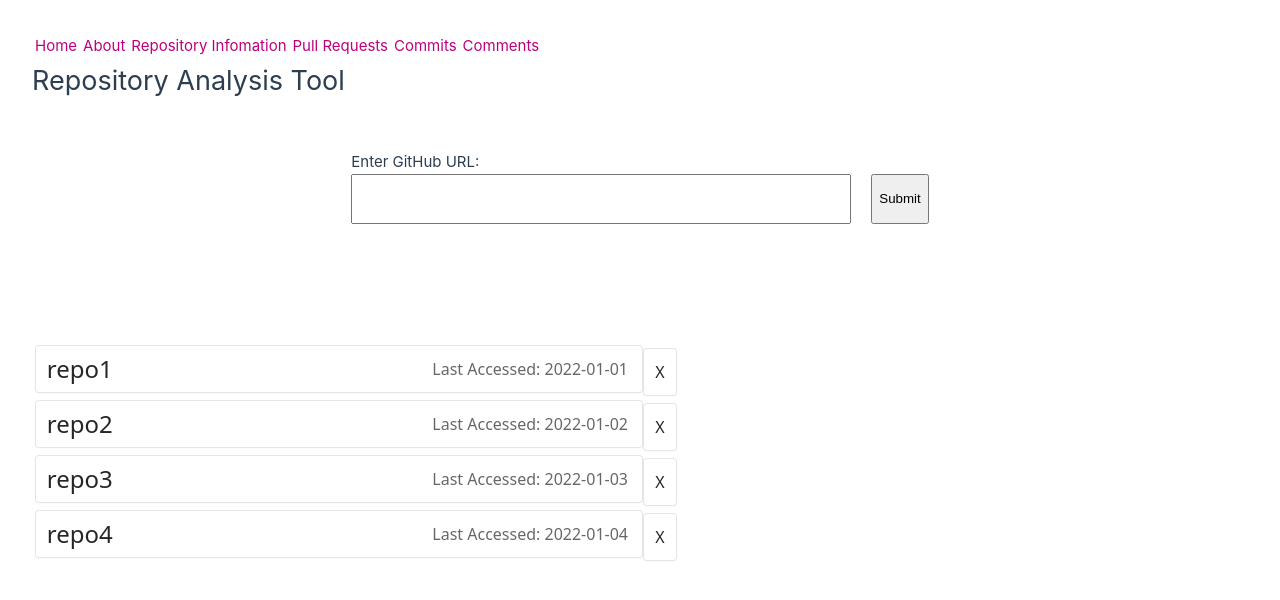
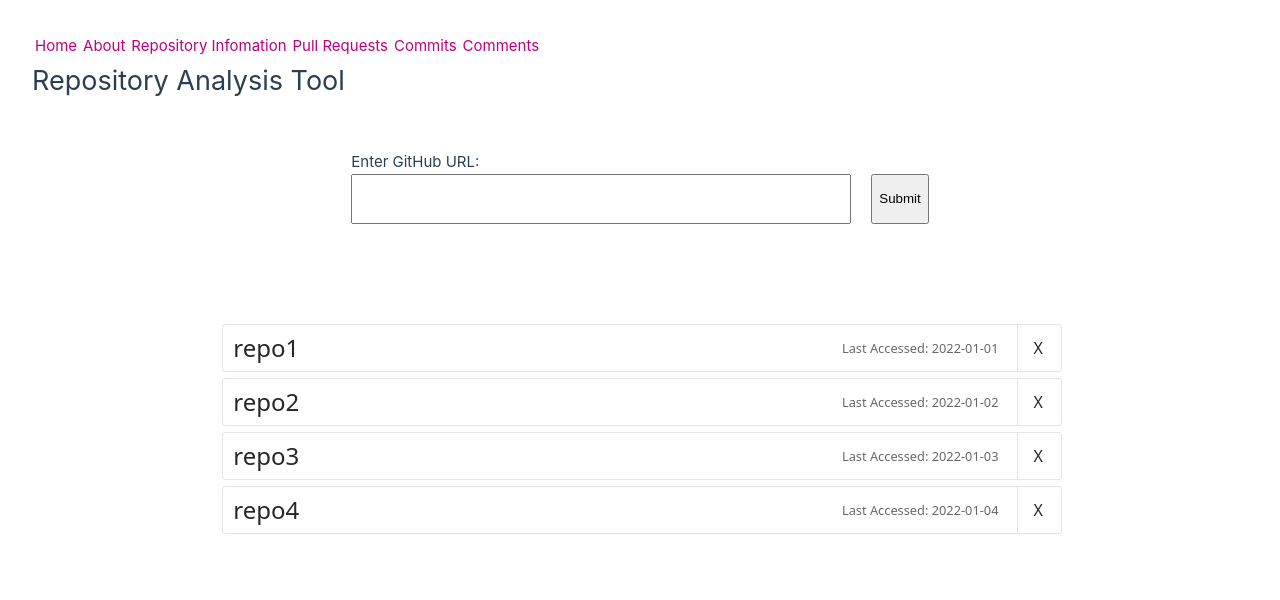
Before and after one commit to EduardoCalvoUribe/GitHubRepositoryAnalysisTool, a Vue app in the folder routerparttwo/: page / in a window 1280 px wide. Shown: the top 600 px of the page. Built offline with nearby package versions, Linux system fonts and the light colour scheme.

Commit message:
repo buttons now aligned properly!

```diff
--- a/routerparttwo/src/assets/main.css
+++ b/routerparttwo/src/assets/main.css
@@ -42,7 +42,7 @@ a,
   justify-content: space-between;
   line-height: 1.25;
   margin: 0;
-  min-height: 3rem;
+  height: 3rem;
   /* padding: calc(.875rem - 1px) calc(1.5rem - 1px); */
   position: relative;
   text-decoration: none;
@@ -51,7 +51,12 @@ a,
   -webkit-user-select: none;
   touch-action: manipulation;
   vertical-align: baseline;
-  width: auto;
+  width: 800px
+}
+
+.button-6>.x {
+
+  width: 100px;
 }
 
 .button-6:hover,
@@ -61,7 +66,7 @@ a,
   color: rgba(0, 0, 0, 0.65);
 }
 
-.button-6:hover {
+.row:hover {
   transform: translateY(-1px);
 }
 
@@ -73,15 +78,17 @@ a,
   transform: translateY(0);
 }
 
-/* make row centered */
 .row {
   display: flex;
+  align-items: center;
   justify-content: center;
-  align-items: center;
-  vertical-align: center;
+  margin-bottom: 4px;
+  margin: 0 auto;
+  transition: all 250ms;
 }
 
 .last-accessed {
   opacity: 0.7;
-  margin-right: 0.5rem;
+  margin-right: 1rem;
+  font-size: 0.8rem;
 }
--- a/routerparttwo/src/views/HomeView.vue
+++ b/routerparttwo/src/views/HomeView.vue
@@ -128,20 +128,15 @@ export default {
     <div v-if="invalidInput" style="color: red; margin-top: 2%; display: flex; justify-content: center;">Invalid input! Please enter a valid GitHub URL.</div>
 
     <!-- id="github_request" -->
-    <div style="margin-top: 10%;" v-html="githubResponse" ></div>
+    <div style="margin-top: 8%;" v-html="githubResponse" ></div>
 
 
-    <!-- <br><br>
-    <h5>Fake Request:</h5>
-    <div id="fake_request"></div>
-    <br><br> -->
-
-    <div style="width: 100%; align-items: center; justify-content: center; vertical-align: center; margin-bottom: 4px" v-for="repo in repoInfo">
-      <router-link :to="{ path: '/repoinfo' }"><button class="button-6" style="width: 50%;">
+    <div class="row" v-for="repo in repoInfo">
+      <router-link :to="{ path: '/repoinfo' }"><button class="button-6">
           <span><h2 style="margin-left: 0.3rem;">{{ repo.name }}</h2></span>
           <span class="last-accessed">Last Accessed: {{ repo.last_accessed }}</span>
       </button></router-link>
-      <button class="button-6" style="margin-left: -3px; font-weight: 100; flex-grow: 0; padding-inline: 0.7rem">X</button>
+      <button class="button-6" style="font-weight: 100; padding-inline: 1rem; width: 45px; margin-left: -8px; border-top-left-radius: 0; border-bottom-left-radius: 0;">X</button>
     </div>
 
   </main>
```
